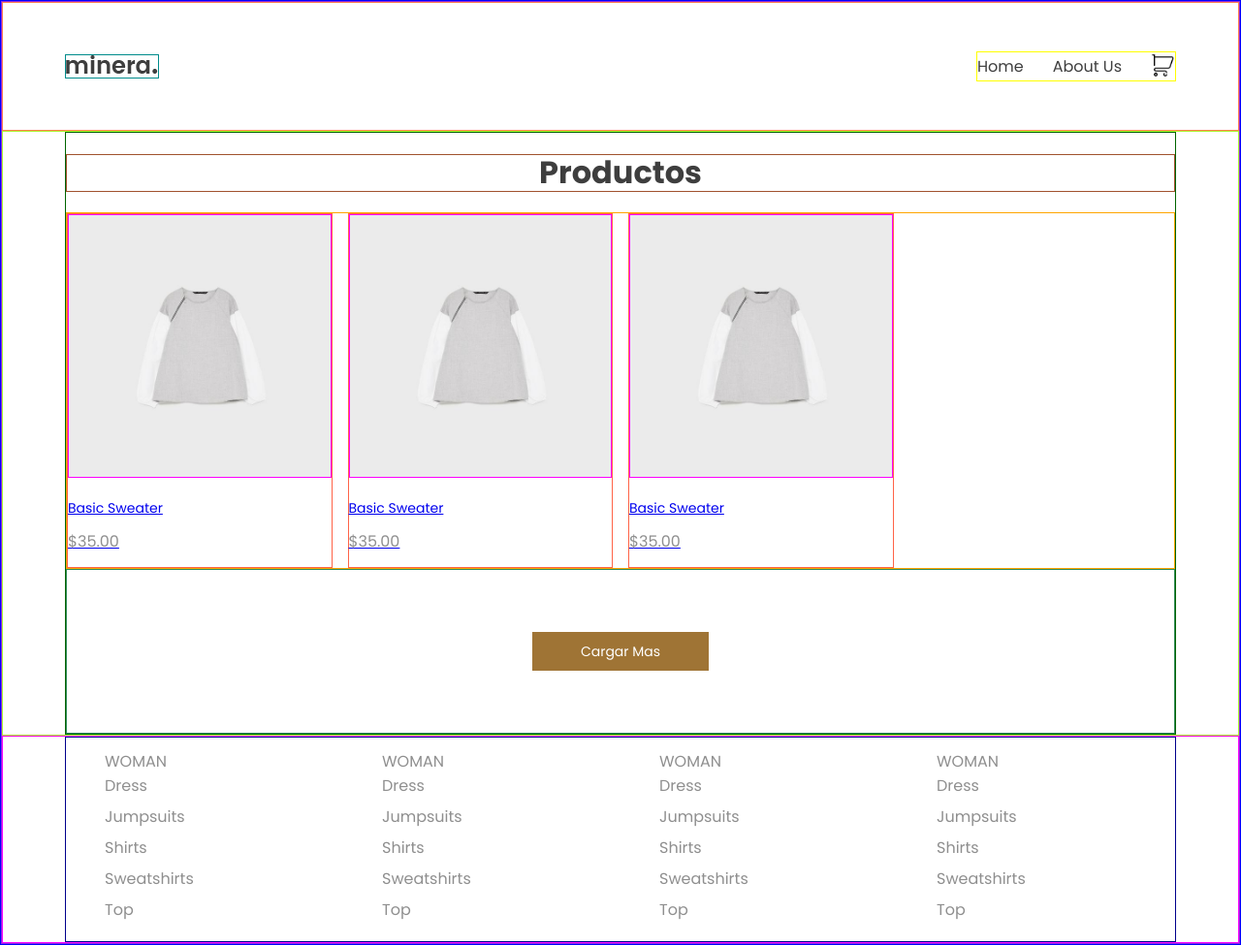
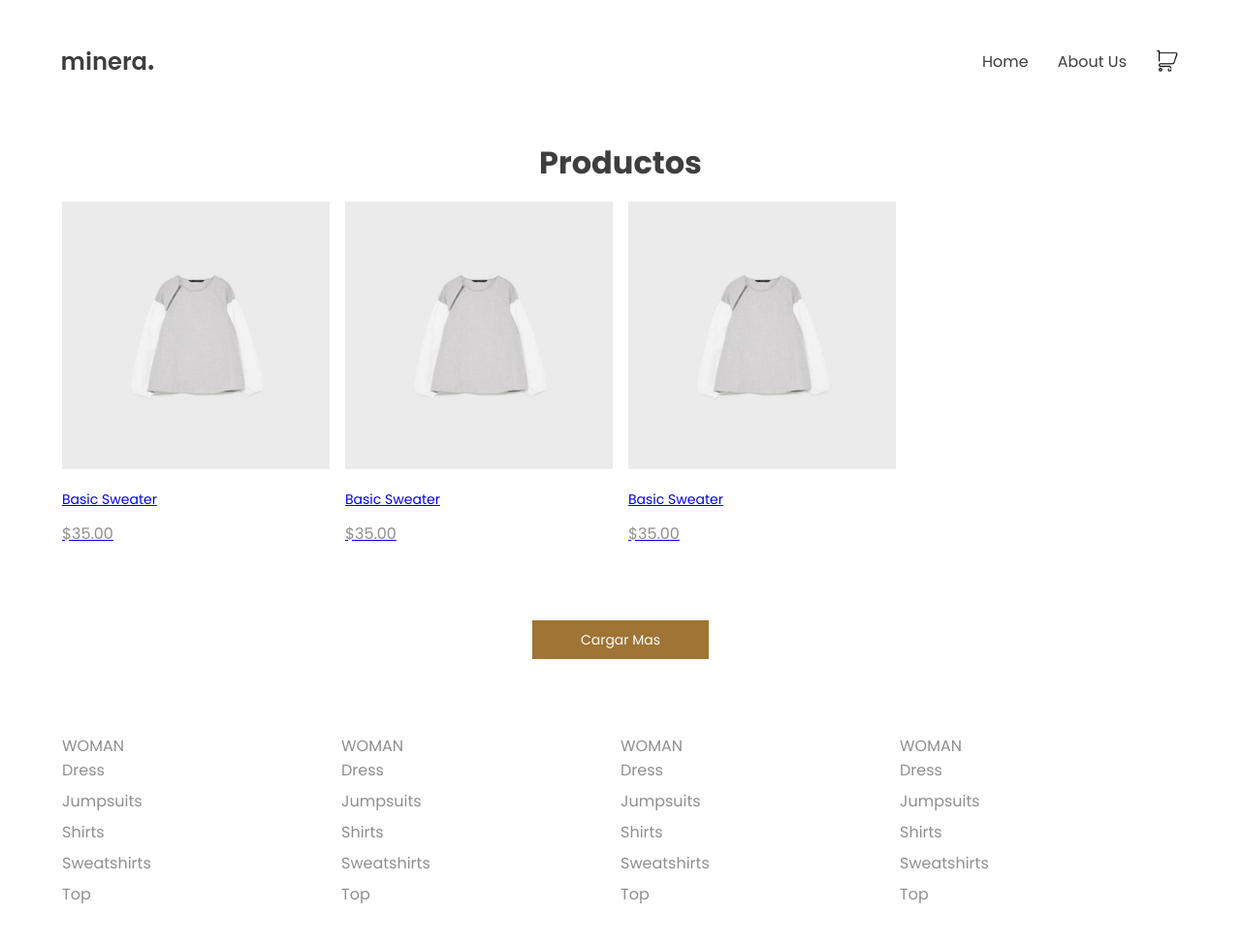
Before and after one commit to Pipe12/challenge_ecomerce_platzi_master, a plain HTML site: page index.html in a window 1280 px wide. Shown: the whole page at 97% size. Drawn offline with Linux system fonts and the light colour scheme.

Commit message:
Fix some margins a paddings

```diff
--- a/assets/css/styles.css
+++ b/assets/css/styles.css
@@ -12,15 +12,11 @@
 * { box-sizing: border-box; }
 
 body {
-  border: 1px solid blue;
-
   font-family: 'Poppins', sans-serif;
   color: var(--neutro-dark);
 }
 
 .main-shelf {
-  border: 1px solid blueviolet;
-
   max-width: 1440px;
   margin-left: auto;
   margin-right: auto;
@@ -32,15 +28,9 @@ body {
                        "footer footer";
 }
 
-.header, .content_shelf, .footer {
-  padding: 0 2em 0 2em;
-}
+.header, .content_shelf, .footer { padding: 0 2em 0 2em; }
 
-.header {
-  border: 1px solid coral;
-
-  grid-area: header;
-}
+.header { grid-area: header; }
 
 .header .nav {
   padding: 50px 0 50px 0;
@@ -49,13 +39,9 @@ body {
   align-items: center;
 }
 
-.header .nav .nav__left {
-  border: 1px solid darkcyan;
-  height: fit-content;
-}
+.header .nav .nav__left { height: fit-content; }
 
 .header .nav .nav__right {
-  border: 1px solid yellow;
   display: grid;
   grid-template-columns: repeat(3);
   grid-auto-flow: column;
@@ -73,41 +59,25 @@ body {
 }
 
 .nav__right .nav__link img {
-  width: 25px;
-  height: 25px;
+  width: 1.5em;
+  height: 1.5em;
 }
 
-.content_shelf {
-  border: 1px solid greenyellow;
+.content_shelf { grid-area: content-shelf; }
 
-  grid-area: content-shelf;
-}
-
-.content_shelf .products {
-  border: 1px solid darkgreen;
-}
-
-.content_shelf .products h1 {
-  border: 1px solid sienna;
-
-  text-align: center;
-}
+.content_shelf .products h1 { text-align: center; }
 
 .content_shelf .products .products_grid{
-  border: 1px solid orange;
-
   display: grid;
   grid-template: 1fr / repeat(2, 1fr);
   gap: 32px 16px;
 }
 
-.products .products_grid .product_card { border: 1px solid tomato; }
+.product_card:hover {
+  border: 1px solid var(--primary-light);
+}
 
-.product_card .product_card__image  {
-  border: 1px solid fuchsia;
-
-  width: 100%;
-}
+.product_card .product_card__image  { width: 100%; }
 
 .product_card .product_card__info .product_card__name {
   font-size: 14px;
@@ -121,8 +91,6 @@ body {
 }
 
 .products .products_controls {
-  border: 1px solid seagreen;
-
   padding: 75px 0 75px 0;
   text-align: center;
 }
@@ -135,32 +103,26 @@ body {
   font-size: 14px;
 }
 
-.btn:hover {
-  background-color: var(--primary-light);
-}
+.btn:hover { background-color: var(--primary-light); }
 
-
-.footer {
-  border: 1px solid fuchsia;
-
-  grid-area: footer;
-}
+.footer { grid-area: footer; }
 
 .footer .site_map {
-  border: 1px solid darkblue;
   display: flex;
   flex-wrap: wrap;
+  justify-content: space-between;
   color: var(--neutro-light);
 }
 
 .footer .site_map .site_map__sections {
   width: 100%;
+  padding: 0;
   list-style-type: none;
 }
 
 .site_map__sections .site_map__section a {
   text-decoration: none;
-  line-height: 32px;
+  line-height: 2em;
   color: var(--neutro-light);
 }
 
```
